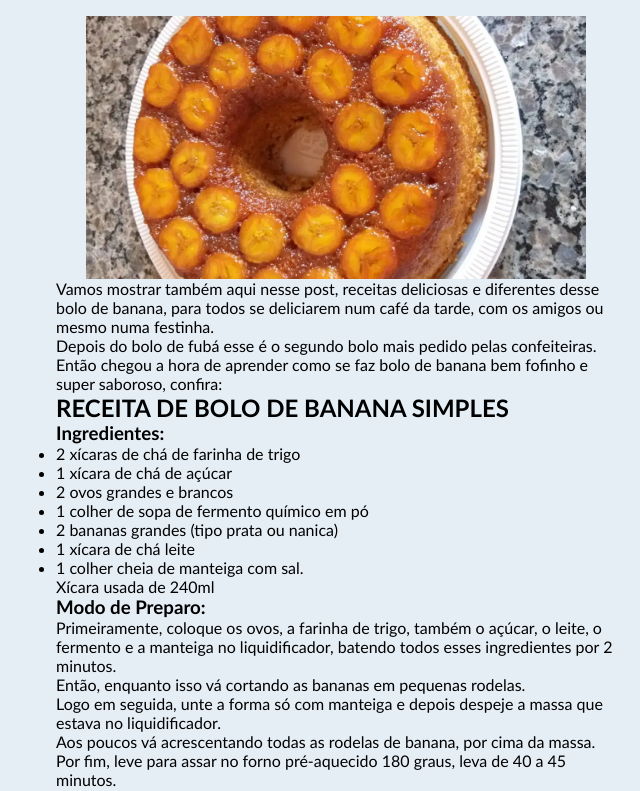
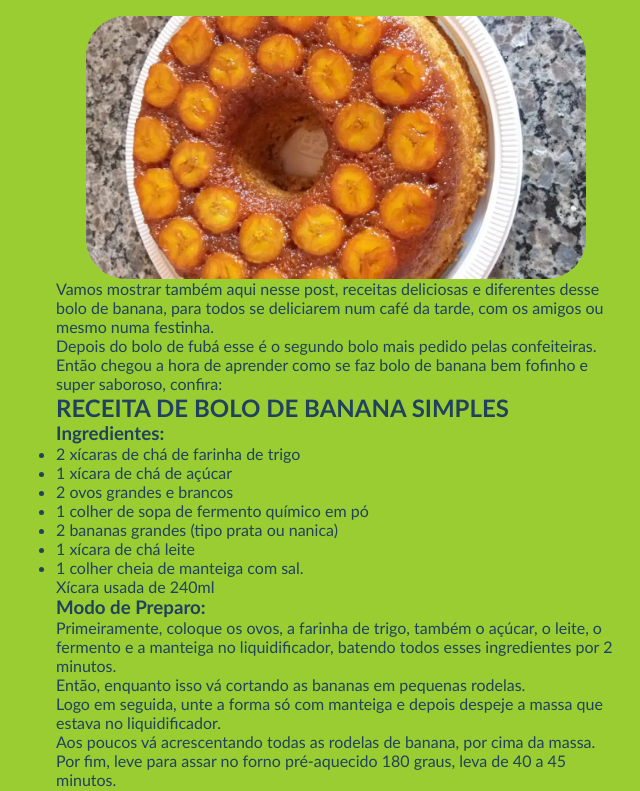
Before and after one commit to RALPHYLUIZ/bolo-de-banana, a plain HTML site: page index.html in a window 1280 px wide. Shown: the part 162-953 px from the top of the page, without its empty margins (184-824 px from the left). Drawn offline with Linux system fonts and the light colour scheme.

Commit message:
imagem ok

```diff
--- a/style.css
+++ b/style.css
@@ -4,6 +4,7 @@
     box-sizing: border-box;
 }
 body{
+    color: rgb(32, 65, 95);
     font-family: 'Gill Sans', 'Gill Sans MT', Calibri, 'Trebuchet MS', sans-serif;
     padding-left: 240px;
     padding-right: 480px;
@@ -20,6 +21,7 @@ h1{
 
 
 .imagem{
+    border-radius: 40px;
     width: 500px;
 
 
@@ -31,11 +33,11 @@ h1{
 
 }
 body{
-    background-color: rgba(201, 218, 235, 0.479);
+    background-color: yellowgreen;
 }
 
-div{
-    p{
-        margin-block-end: 10;
+/* div p{
+
+        margin-block-end: 50;
     }
-}
+} */
```
